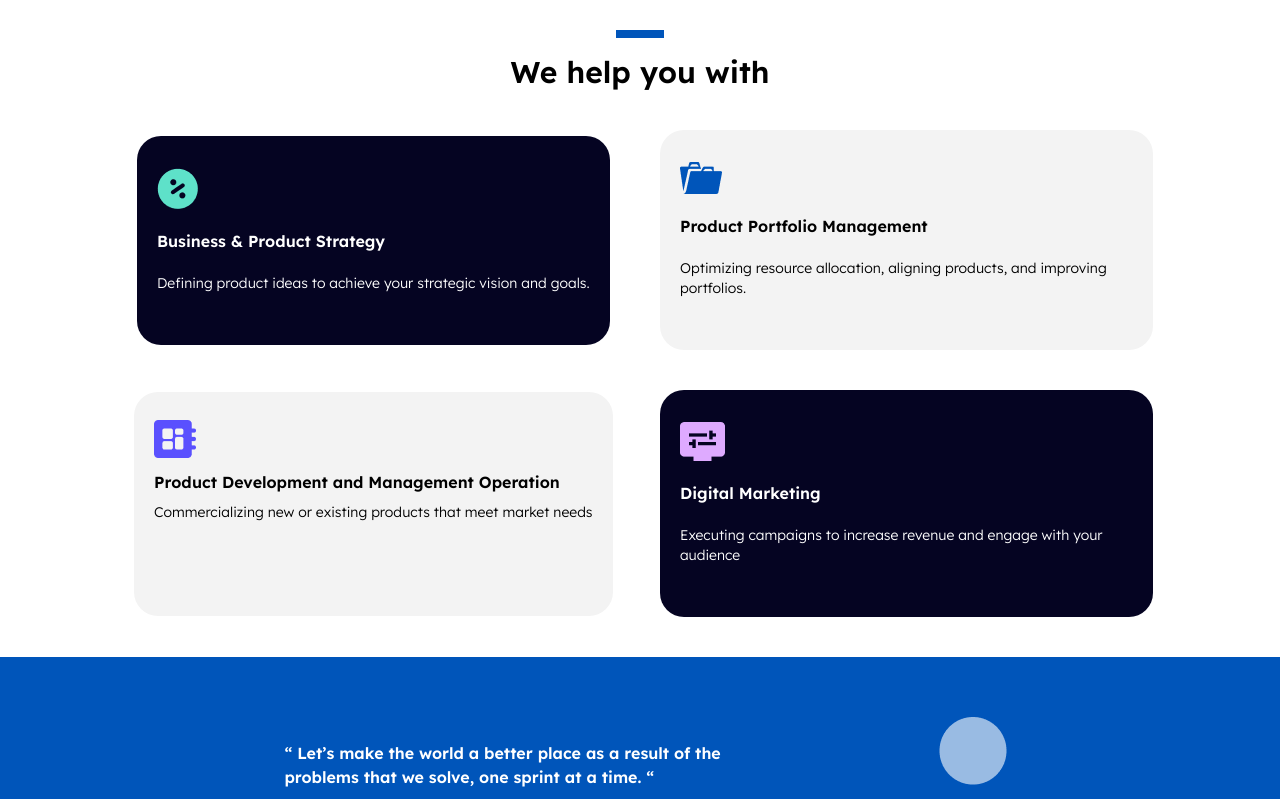
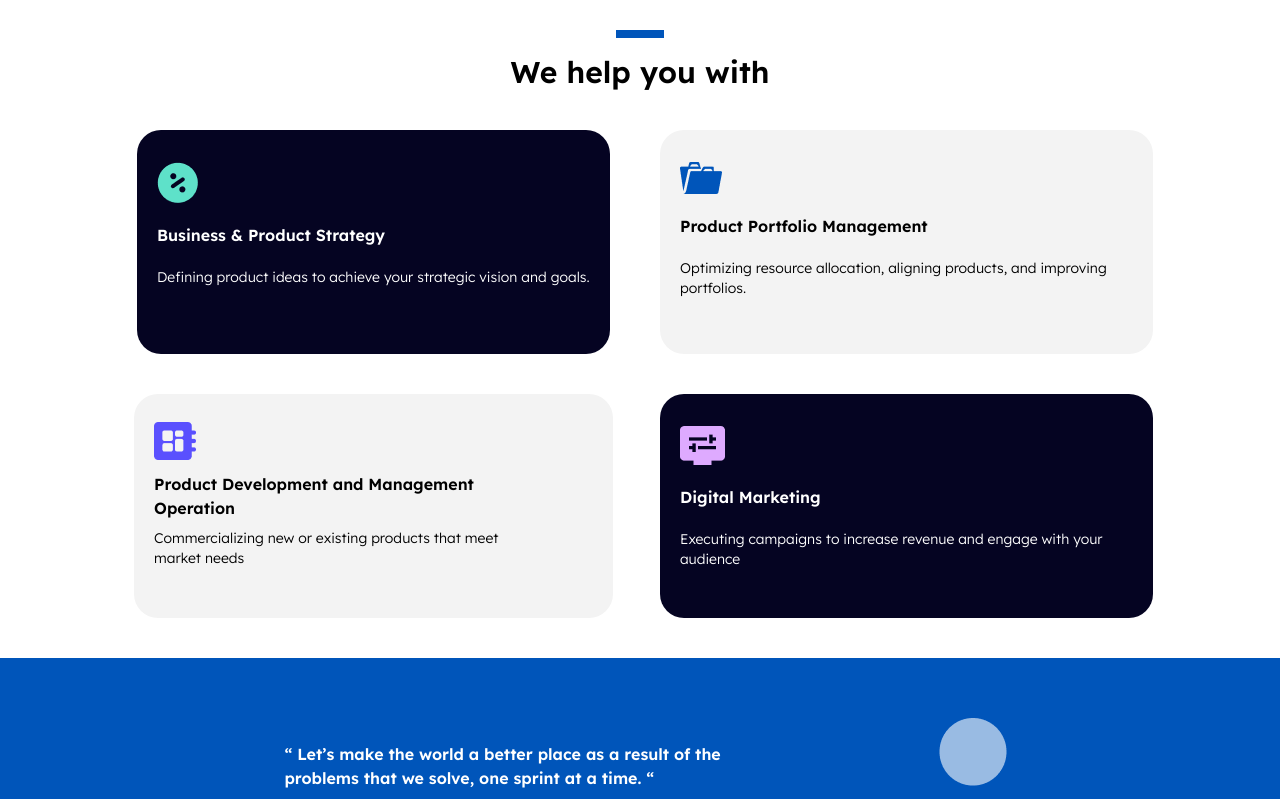
Before and after one commit to EdgarAmpiire/blueprints-web, a React (Create React App) app: page / in a window 1280 px wide. Shown: the part 560-1359 px from the top of the page. Built offline with nearby package versions, Linux system fonts and the light colour scheme; what tw-elements would draw is missing.

Commit message:
resources tab

```diff
--- a/src/features/home/components/HomeServices.jsx
+++ b/src/features/home/components/HomeServices.jsx
@@ -80,7 +80,7 @@ export const HomeServices = () => {
 
         <div className=" lg:w-10/12 w-11/12   py-5 lg:px-5 rounded-lg mt-5 gap-10 grid grid-cols-2">
           <div className="w-12/12 flex justify-center items-center">
-            <div className="rounded-3xl bg-[#050422] py-8 px-5  ">
+            <div className="rounded-3xl bg-[#050422] py-8 px-5 h-56 max-h-56 min-h-56 ">
               <div>
                 <img src={strategy} alt="" />
               </div>
@@ -97,7 +97,7 @@ export const HomeServices = () => {
           </div>
 
           <div className="w-12/12 flex justify-center items-center">
-            <div className="rounded-3xl bg-[#F3F3F3] py-8 px-5  ">
+            <div className="rounded-3xl bg-[#F3F3F3] py-8 px-5 h-56 max-h-56 min-h-56 ">
               <div>
                 <img src={portfolio} alt="" />
               </div>
@@ -118,11 +118,11 @@ export const HomeServices = () => {
                 <img src={management} alt="" />
               </div>
               <div>
-                <h1 className="text-black mt-3 font-semibold">
+                <h1 className="text-black mt-3 font-semibold w-10/12">
                                 Product Development and Management Operation
 
                 </h1>
-                <p className="text-black mt-2 font-light text-sm mb-5">
+                <p className="text-black mt-2 font-light text-sm mb-5 w-10/12">
                 Commercializing new or existing products that meet market needs
 
                 </p>
@@ -147,7 +147,7 @@ export const HomeServices = () => {
           </div> */}
 
           <div className="w-12/12 flex justify-center items-center">
-            <div className="rounded-3xl bg-[#050422] py-8 px-5  ">
+            <div className="rounded-3xl bg-[#050422] py-8 px-5 h-56 max-h-56 min-h-56 ">
               <div>
                 <img src={marketing} alt="" />
               </div>
```
